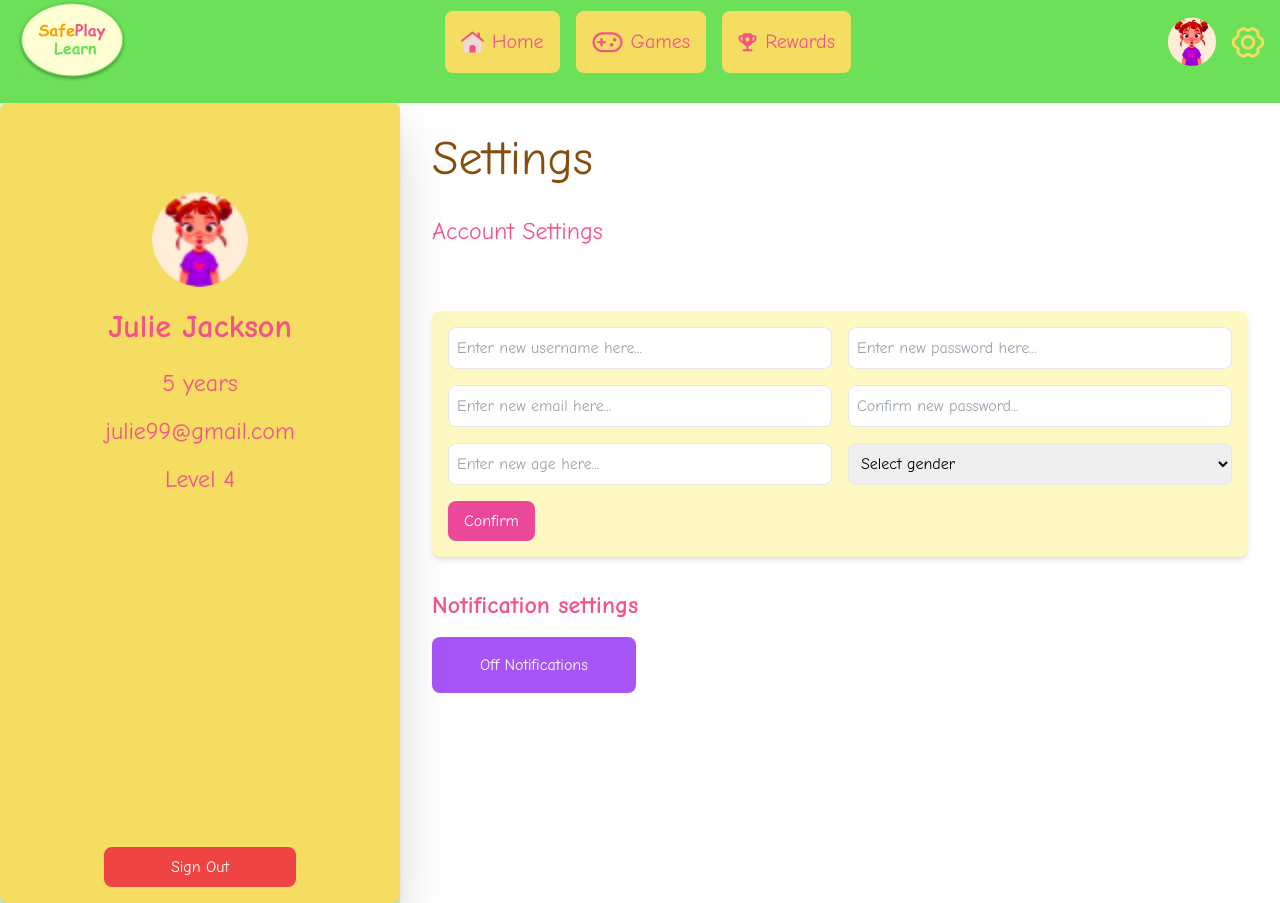
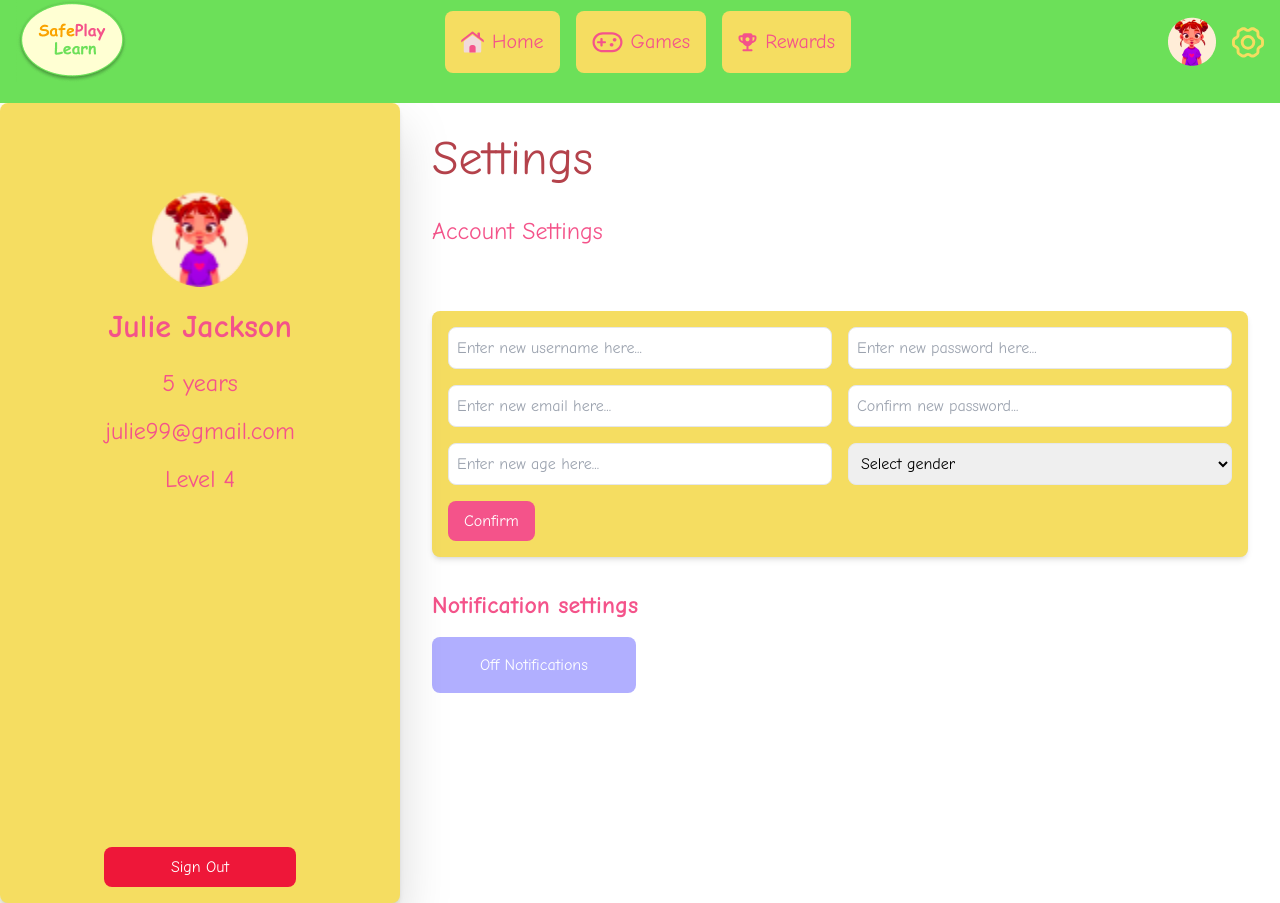
Before and after one commit to yaqeen009/DCIT302-Semester-Project, a React (Vite) app in the folder frontend/: page /settings in a window 1280 px wide. Built offline with nearby package versions, Linux system fonts and the light colour scheme.

Commit message:
color changes

```diff
--- a/frontend/src/pages/settings.jsx
+++ b/frontend/src/pages/settings.jsx
@@ -3,11 +3,11 @@ import React from 'react';
 
 const Settings = () => {
   return (
-    <div className="settings font-comic z-0 flex flex-col md:flex-row bg-green-100">
+    <div className="settings font-comic z-0 flex flex-col md:flex-row bg-secondary-200">
       {/* For mobile view, headings on top */}
       <div className="space-y-8 md:hidden  bg-primary-200 p-4">
-        <h1 className="text-5xl text-yellow-800 mb-4 text-center">Settings</h1>
-        <h2 className="text-2xl text-yellow-800 mb-4 text-center">Account Settings</h2>
+        <h1 className="text-5xl text-danger-200 mb-4 text-center">Settings</h1>
+        <h2 className="text-2xl text-danger-200 mb-4 text-center">Account Settings</h2>
       </div>
 
       <div className="relative w-full md:w-[400px] h-auto md:h-screen bg-primary-200 rounded-lg drop-shadow-2xl shadow-md flex-shrink-0">
@@ -22,7 +22,7 @@ const Settings = () => {
 
           {/* Sign Out button at the bottom on mobile */}
           <div className="mt-auto w-full md:w-48 flex justify-center">
-            <button className="bg-red-500 text-white px-4 py-2 rounded-lg w-full">Sign Out</button>
+            <button className="bg-danger-100 text-white px-4 py-2 rounded-lg w-full">Sign Out</button>
           </div>
         </div>
       </div>
@@ -30,11 +30,11 @@ const Settings = () => {
       <div className="flex-1 bg-white p-4 md:p-8">
         {/* For desktop view, headings inside the content area */}
         <div className="hidden md:block space-y-8">
-          <h1 className="text-5xl text-yellow-800 mb-4">Settings</h1>
+          <h1 className="text-5xl text-danger-200 mb-4">Settings</h1>
           <h2 className="text-2xl text-primary-400 mb-4">Account Settings</h2>
         </div>
 
-        <div className="bg-yellow-100 p-4 rounded-lg shadow-md mt-8 md:mt-16">
+        <div className="bg-primary-200 p-4 rounded-lg shadow-md mt-8 md:mt-16">
           <div className="grid grid-cols-1 md:grid-cols-2 gap-4">
             <input type="text" placeholder="Enter new username here..." className="p-2 border rounded-lg" />
             <input type="password" placeholder="Enter new password here..." className="p-2 border rounded-lg" />
@@ -48,12 +48,12 @@ const Settings = () => {
               <option>Other</option>
             </select>
           </div>
-          <button className="bg-pink-500 text-white px-4 py-2 mt-4 rounded-lg">Confirm</button>
+          <button className="bg-primary-400 text-white px-4 py-2 mt-4 rounded-lg">Confirm</button>
         </div>
 
         <div className="mt-8">
           <h3 className="text-2xl font-bold text-primary-400 mb-4">Notification settings</h3>
-          <button className="bg-purple-500 text-white px-12 py-4 rounded-lg">Off Notifications</button>
+          <button className="bg-secondary-400 text-white px-12 py-4 rounded-lg">Off Notifications</button>
         </div>
       </div>
     </div>
```
